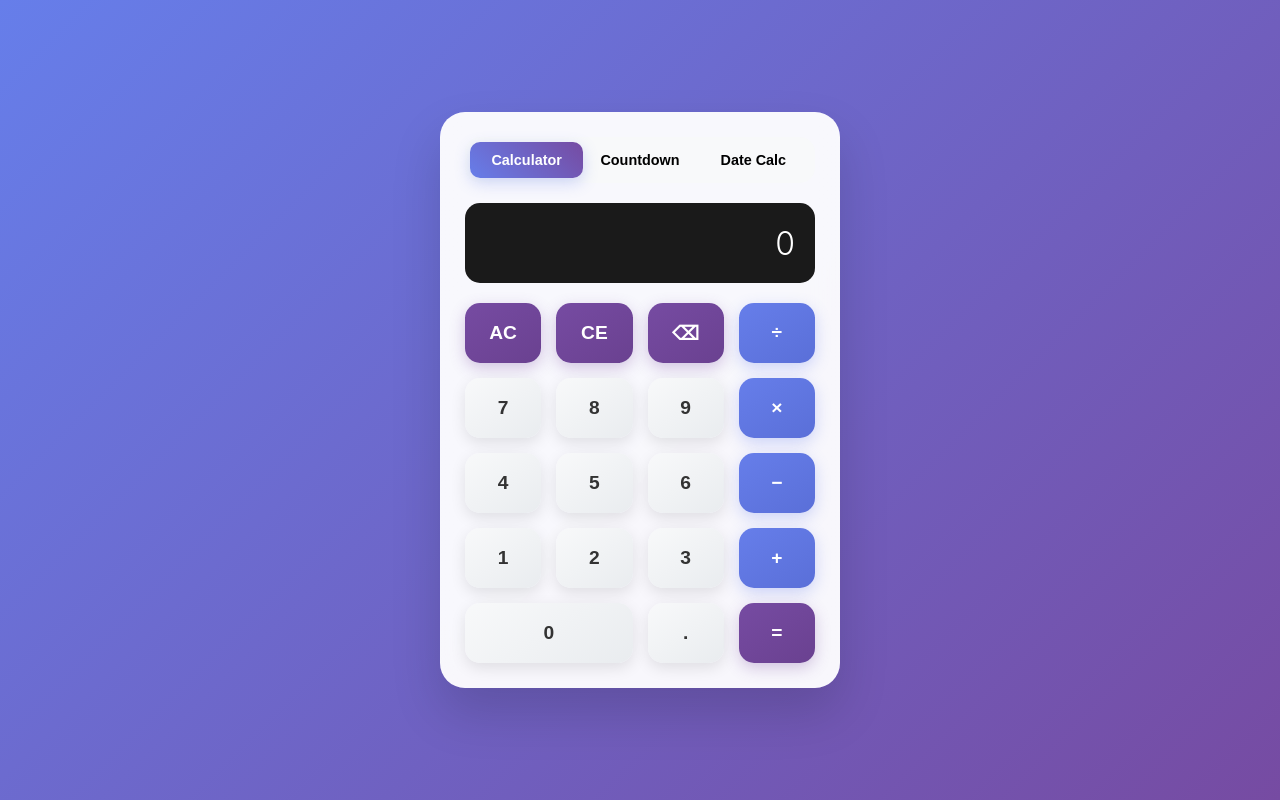
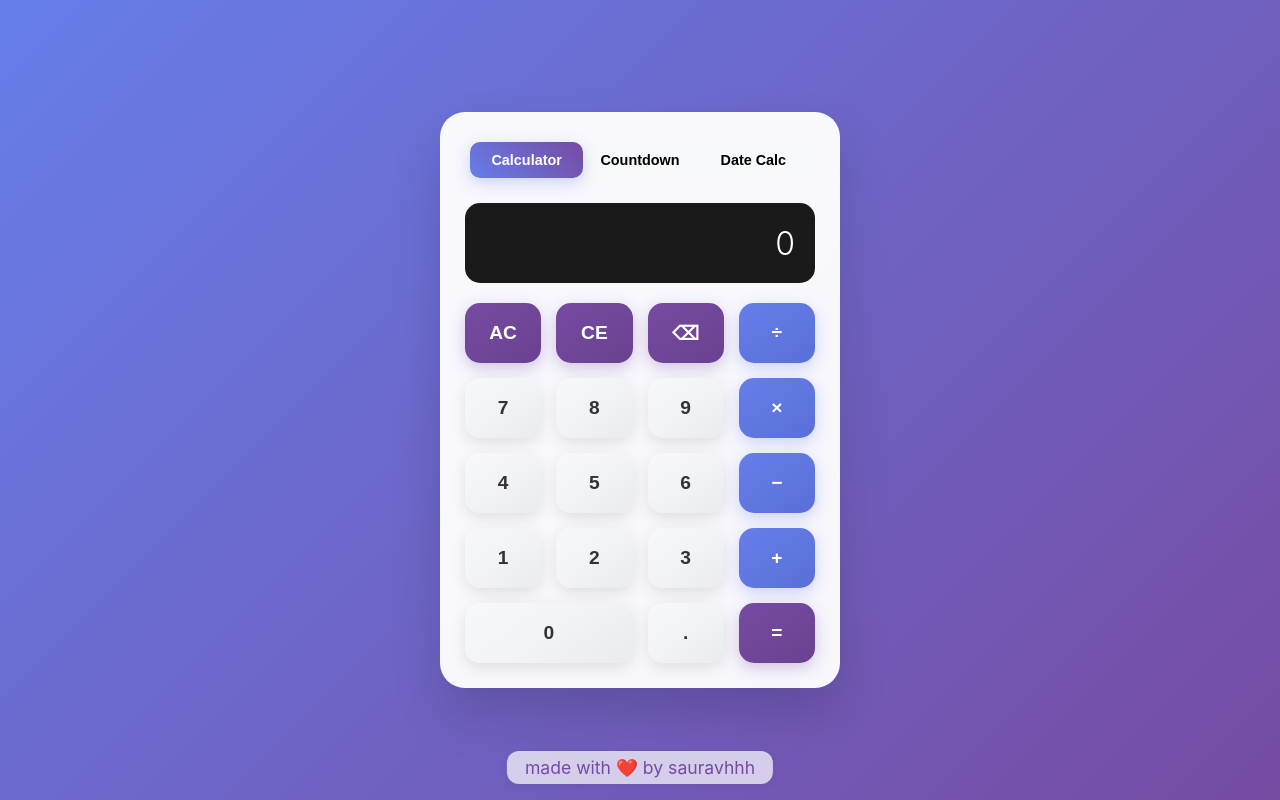
Before and after one commit to sauravhhh/SimplCalculator, a plain HTML site: page index.html in a window 1280 px wide. Drawn offline with Linux system fonts and the light colour scheme.

Commit message:
Update index.html

```diff
--- a/index.html
+++ b/index.html
@@ -600,5 +600,8 @@
         // Initialize
         switchMode();
     </script>
+    <div style="position: fixed; left: 50%; bottom: 16px; transform: translateX(-50%); font-size: 1.1em; color: #764ba2; background: rgba(255,255,255,0.7); border-radius: 12px; padding: 6px 18px; box-shadow: 0 2px 8px rgba(0,0,0,0.06); z-index: 999;">
+  made with ❤️ by sauravhhh
+    </div>
 </body>
 </html>
```
